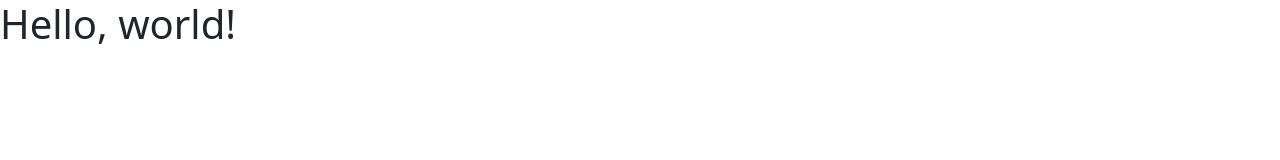
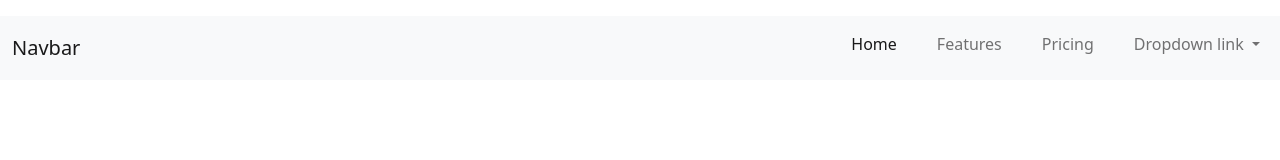
Before and after one commit to ShivharakhYadav/exceisise1, a plain HTML site: page reactjsexample/index.html in a window 1280 px wide. Drawn offline with nearby package versions, Linux system fonts and the light colour scheme.

Commit message:
second commit

```diff
--- a/reactjsexample/index.html
+++ b/reactjsexample/index.html
@@ -8,7 +8,39 @@
     <title>ShopOnline</title>
   </head>
   <body>
-    <h1>Hello, world!</h1>
-    <script src="https://cdn.jsdelivr.net/npm/bootstrap@5.1.3/dist/js/bootstrap.bundle.min.js" integrity="sha384-ka7Sk0Gln4gmtz2MlQnikT1wXgYsOg+OMhuP+IlRH9sENBO0LRn5q+8nbTov4+1p" crossorigin="anonymous"></script>
+
+    <nav class="navbar navbar-expand-lg navbar-light bg-light mt-3">
+      <div class="container-fluid">
+        <a class="navbar-brand" href="#">Navbar</a>
+        <button class="navbar-toggler" type="button" data-bs-toggle="collapse" data-bs-target="#navbarNavDropdown" aria-controls="navbarNavDropdown" aria-expanded="false" aria-label="Toggle navigation">
+          <span class="navbar-toggler-icon"></span>
+        </button>
+        <div class="collapse navbar-collapse "  id="navbarNavDropdown">
+          <ul class="navbar-nav ms-auto mb-2 ">
+            <li class="nav-item me-4">
+              <a class="nav-link active" aria-current="page" href="#">Home</a>
+            </li>
+            <li class="nav-item me-4">
+              <a class="nav-link" href="#">Features</a>
+            </li>
+            <li class="nav-item me-4">
+              <a class="nav-link" href="#">Pricing</a>
+            </li>
+            <li class="nav-item dropdown">
+              <a class="nav-link dropdown-toggle" href="#" id="navbarDropdownMenuLink" role="button" data-bs-toggle="dropdown" aria-expanded="false">
+                Dropdown link
+              </a>
+              <ul class="dropdown-menu" aria-labelledby="navbarDropdownMenuLink">
+                <li><a class="dropdown-item" href="#">Action</a></li>
+                <li><a class="dropdown-item" href="#">Another action</a></li>
+                <li><a class="dropdown-item" href="#">Something else here</a></li>
+              </ul>
+            </li>
+          </ul>
+        </div>
+      </div>
+    </nav>
+
+  <script src="https://cdn.jsdelivr.net/npm/bootstrap@5.1.3/dist/js/bootstrap.bundle.min.js" integrity="sha384-ka7Sk0Gln4gmtz2MlQnikT1wXgYsOg+OMhuP+IlRH9sENBO0LRn5q+8nbTov4+1p" crossorigin="anonymous"></script>
   </body>
 </html>
```
Also changed, not shown: index.html (deleted).
